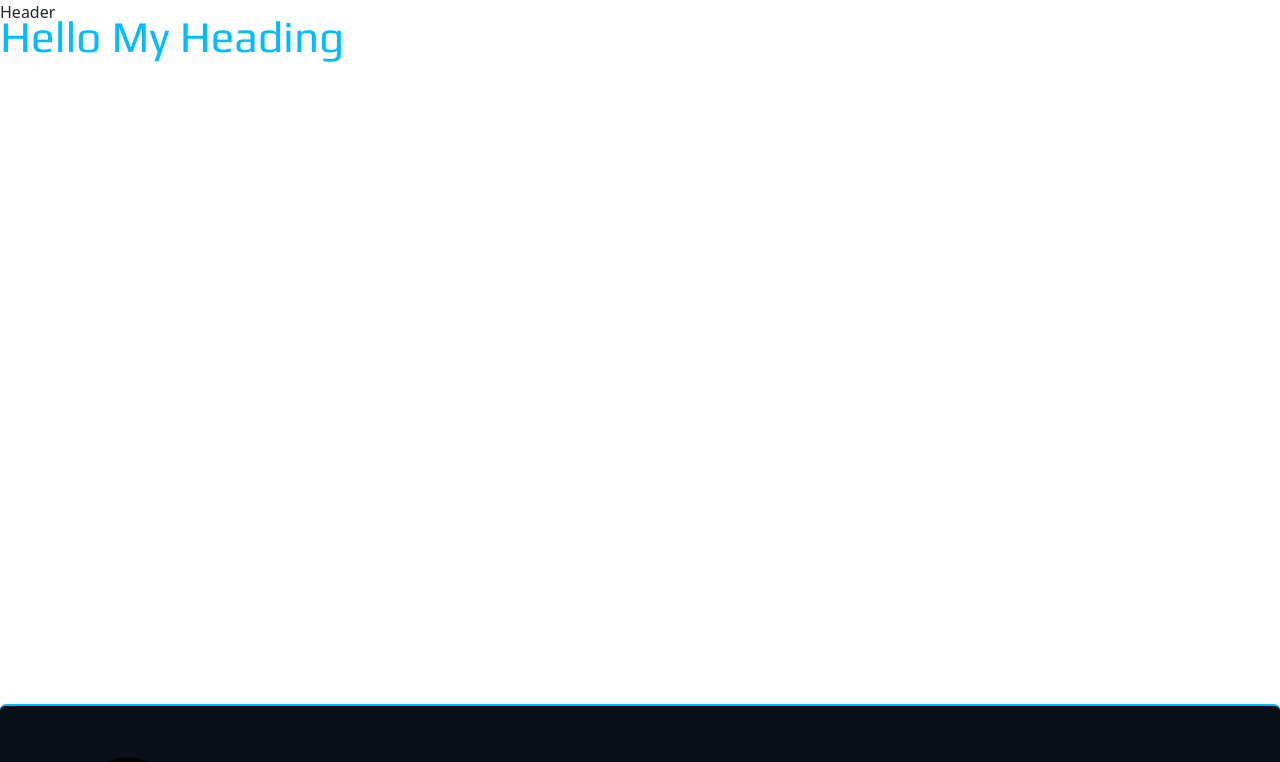
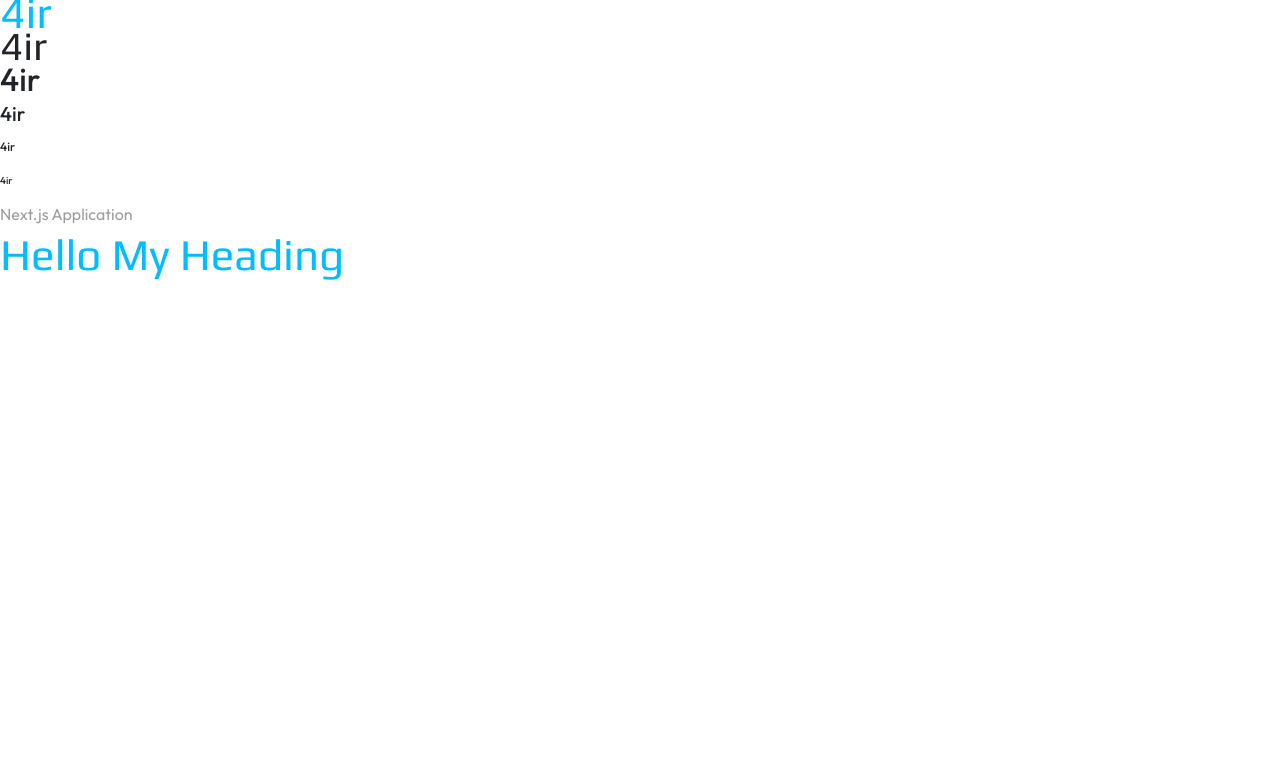
Before and after one commit to muhzee733/4ir, a Next.js app: page / in a window 1280 px wide. Shown: the top 762 px of the page. Built offline with nearby package versions, Linux system fonts and the light colour scheme.

Commit message:
Footer Finalized

```diff
--- a/src/components/Navbar/Header.jsx
+++ b/src/components/Navbar/Header.jsx
@@ -1,8 +1,40 @@
-import React from 'react'
+import React, { useEffect, useState } from 'react'
 
 const Header = () => {
+  const [isSticky, setIsSticky] = useState(false);
+  useEffect(() => {
+    const handleScroll = () => {
+      if (window.scrollY > 500) {
+        setIsSticky(true);
+      } else {
+        setIsSticky(false);
+      }
+    };
+
+    // handleScroll()
+
+    if (typeof window !== "undefined") {
+      window.addEventListener("scroll", handleScroll);
+    }
+
+    return () => {
+      if (typeof window !== "undefined") {
+        window.removeEventListener("scroll", handleScroll);
+      }
+    };
+  }, []);
+
+
   return (
-    <div>Header</div>
+    <div className={isSticky ? "position-sticky" : ""}>
+      <h1>4ir</h1>
+      <h2>4ir</h2>
+      <h3>4ir</h3>
+      <h4>4ir</h4>
+      <h5>4ir</h5>
+      <h6>4ir</h6>
+      <p>Next.js Application</p>
+    </div>
   )
 }
 
--- a/src/components/layout.js
+++ b/src/components/layout.js
@@ -5,7 +5,7 @@ export default function Layout({ children }) {
   return (
     <>
       <Navbar />
-      <main style={{ minHeight: '85vh' }}>
+      <main style={{ minHeight: '200vh' }}>
         {children}
       </main>
       <Footer />
--- a/src/components/widgets.css
+++ b/src/components/widgets.css
@@ -2,38 +2,34 @@
 
 .footer-main {
     color: var(--text);
-    border-top: 2px solid var(--secondary) ;
+    border-top: 2px solid var(--secondary);
     background-color: var(--backgorund);
 }
-
 .footer-title {
     font-weight: 500;
     font-family: var(--font-secondary);
 }
-
 .footerul {
     color: var(--text);
     font-weight: 500;
     text-decoration: none !important;
     font-family: var(--font-outfit);
-    transition:  0.3s all ease-in;
+    transition: 0.3s all ease-in;
     position: relative;
 }
-
 .footerul {
     position: relative;
     text-decoration: none;
     color: inherit;
-    transition: 0.3s all ease-in ;
+    transition: 0.3s all ease-in;
 }
-
 .footerul::before {
     content: '';
     position: absolute;
     left: -20px;
     transform: translateX(-10px);
     opacity: 0;
-    transition: opacity 0.3s ease, transform 0.3s ease;
+    transition: opacity 0.3s ease;
 }
 
 .footerul:hover::before {
@@ -41,14 +37,16 @@
     opacity: 1;
     transform: translateX(0);
 }
-  .footerul:hover{
+
+.footerul:hover {
     margin-left: 10px;
-    transition: 0.3s all ease-in ;
+    transition: 0.3s all ease-in;
 }
 
-.footer-links{
+.footer-links {
     font-family: var(--font-outfit);
 }
+
 .footer-social-icon {
     max-width: 10%;
 }
@@ -80,13 +78,16 @@
     right: 135px;
     top: 3px;
 }
+
 .footer-content {
     display: block;
 }
-.footer-subtitle{
+
+.footer-subtitle {
     font-family: var(--font-outfit);
 }
-.border-secondary{
+
+.border-secondary {
     font-family: var(--font-outfit);
 
 }
@@ -95,42 +96,55 @@
     .footerbtn2 {
         right: 5px;
     }
+
     .footer-logo {
         text-align: center !important;
-        display:flex;
+        display: flex;
         justify-content: center;
     }
-    .footer-logo-div{
-        width:140px;
+
+    .footer-logo-div {
+        width: 140px;
     }
-    .footer-subtitle{
+
+    .footer-subtitle {
         font-size: 14px !important;
-        text-align:center ;
+        text-align: center;
     }
-    .copyright{
+
+    .copyright {
         margin-top: 12px;
-        display:flex;
+        display: flex;
         justify-content: center !important;
     }
-    .footer-social-div{
+
+    .footer-social-div {
         justify-content: center;
     }
+
     .footer-social-icon {
         max-width: 17%;
     }
-    .footer-title{
-        font-size: 15px!important;
-        font-family:var(--font-outfit)
+
+    .footer-title {
+        font-size: 15px !important;
+        font-family: var(--font-outfit)
     }
-    .footerul{
-        font-size: 18px!important;
+
+    .footerul {
+        font-size: 18px !important;
     }
+
     .footer-content {
-        display: none; /* Hide by default on small screens */
+        display: none;
+        /* Hide by default on small screens */
     }
+
     .footer-content.open {
-        display: block; /* Show only if open on small screens */
+        display: block;
+        /* Show only if open on small screens */
     }
+
     .footer-title {
         cursor: pointer;
     }
```
Lines whose indentation alone changed are shown as unchanged.
